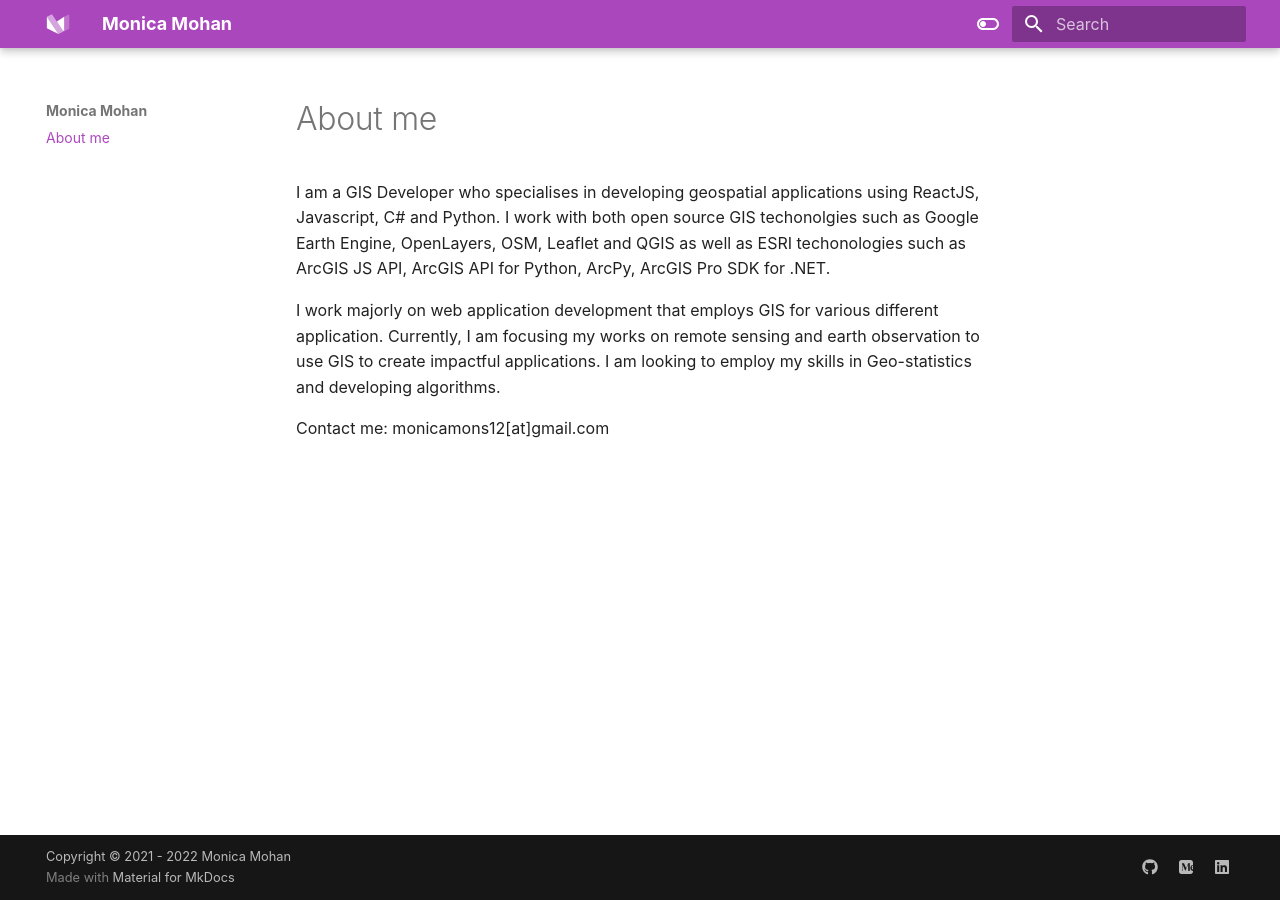
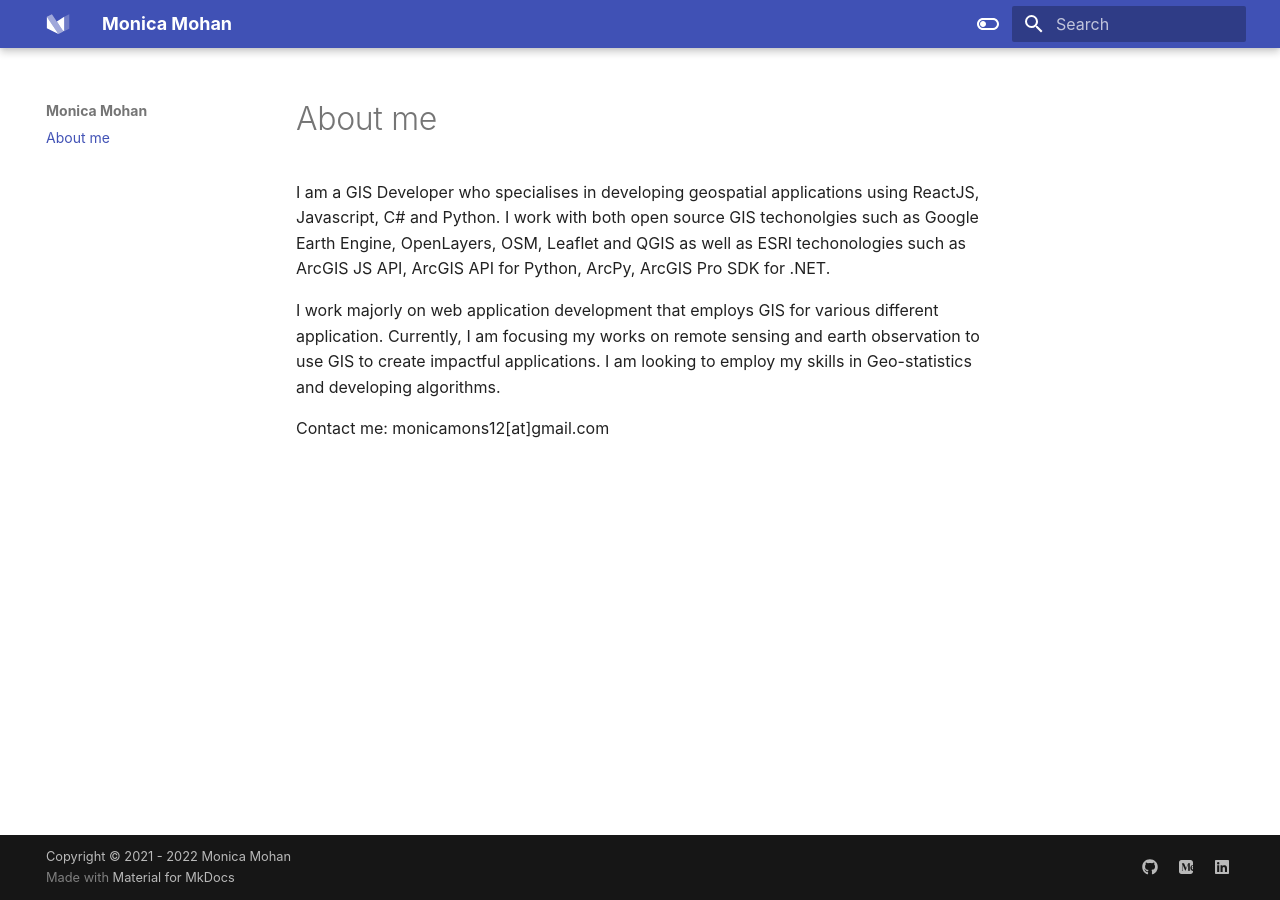
Before and after one commit to gisbymonica/gisbymonica.github.io, an MkDocs documentation site: the page built from docs/aboutme.md, in a window 1280 px wide. Built offline with MkDocs 1.6.1 and Material for MkDocs 9.7.7, drawn with Linux system fonts in a browser that asks for light colours; some web fonts are replaced.

Commit message:
Update mkdocs.yml

```diff
--- a/mkdocs.yml
+++ b/mkdocs.yml
@@ -24,8 +24,8 @@ theme:
   language: en
   palette:
     - scheme: default
-      primary: purple
-      accent: purple
+      primary: indigo
+      accent: indigo
       toggle:
         icon: material/toggle-switch-off-outline
         name: Switch to dark mode
@@ -52,46 +52,6 @@ extra:
     - icon: fontawesome/brands/linkedin
       link: https://www.linkedin.com/in/samapriya
 
-# Extensions
-markdown_extensions:
-  - admonition
-  - abbr
-  - attr_list
-  - def_list
-  - footnotes
-  - meta
-  - md_in_html
-  - toc:
-      permalink: true
-  - pymdownx.arithmatex:
-      generic: true
-  - pymdownx.betterem:
-      smart_enable: all
-  - pymdownx.caret
-  - pymdownx.critic
-  - pymdownx.details
-  - pymdownx.emoji:
-      emoji_index: !!python/name:materialx.emoji.twemoji
-      emoji_generator: !!python/name:materialx.emoji.to_svg
-  - pymdownx.highlight
-  - pymdownx.inlinehilite
-  - pymdownx.keys
-  - pymdownx.magiclink:
-      repo_url_shorthand: true
-      user: squidfunk
-      repo: mkdocs-material
-  - pymdownx.mark
-  - pymdownx.smartsymbols
-  - pymdownx.superfences:
-      custom_fences:
-        - name: mermaid
-          class: mermaid
-          format: !!python/name:pymdownx.superfences.fence_code_format
-  - pymdownx.tabbed
-  - pymdownx.tasklist:
-      custom_checkbox: true
-  - pymdownx.tilde
-
 # Page tree
 nav:
   - About me: aboutme.md
```
